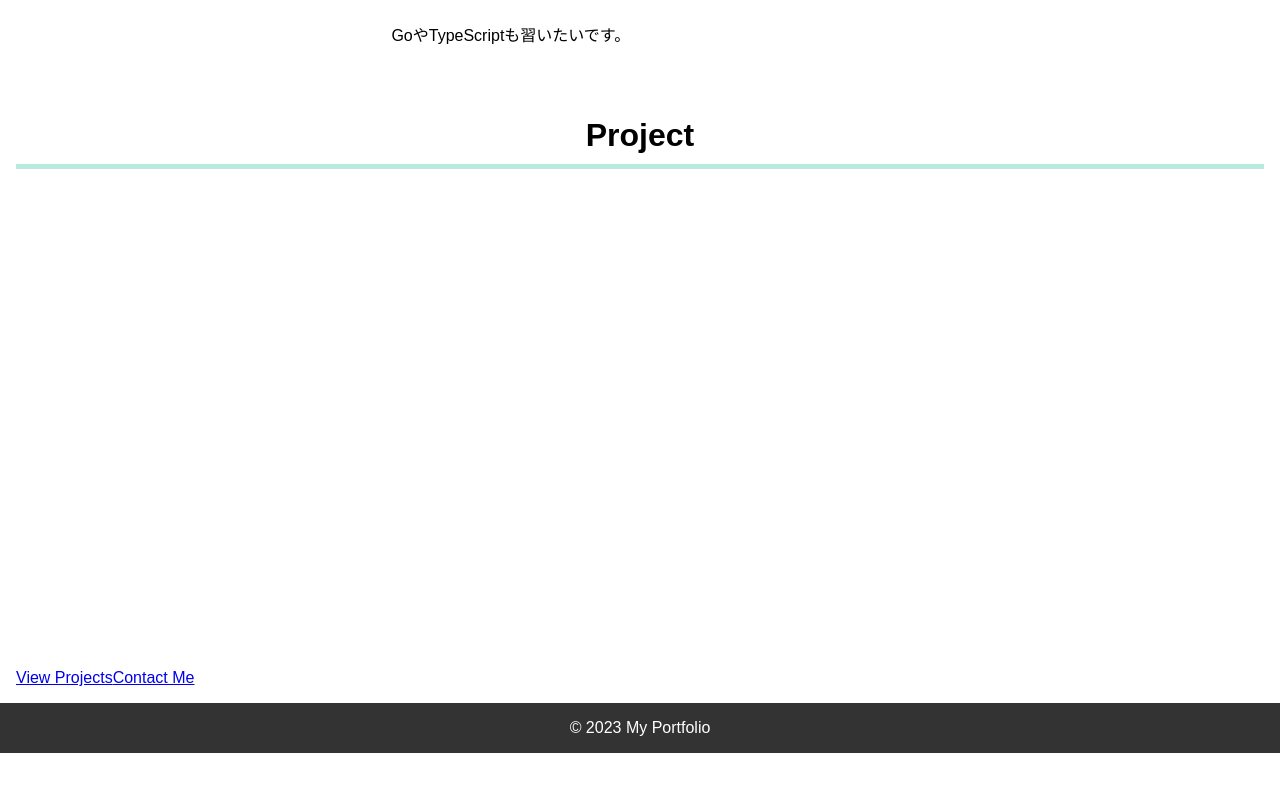
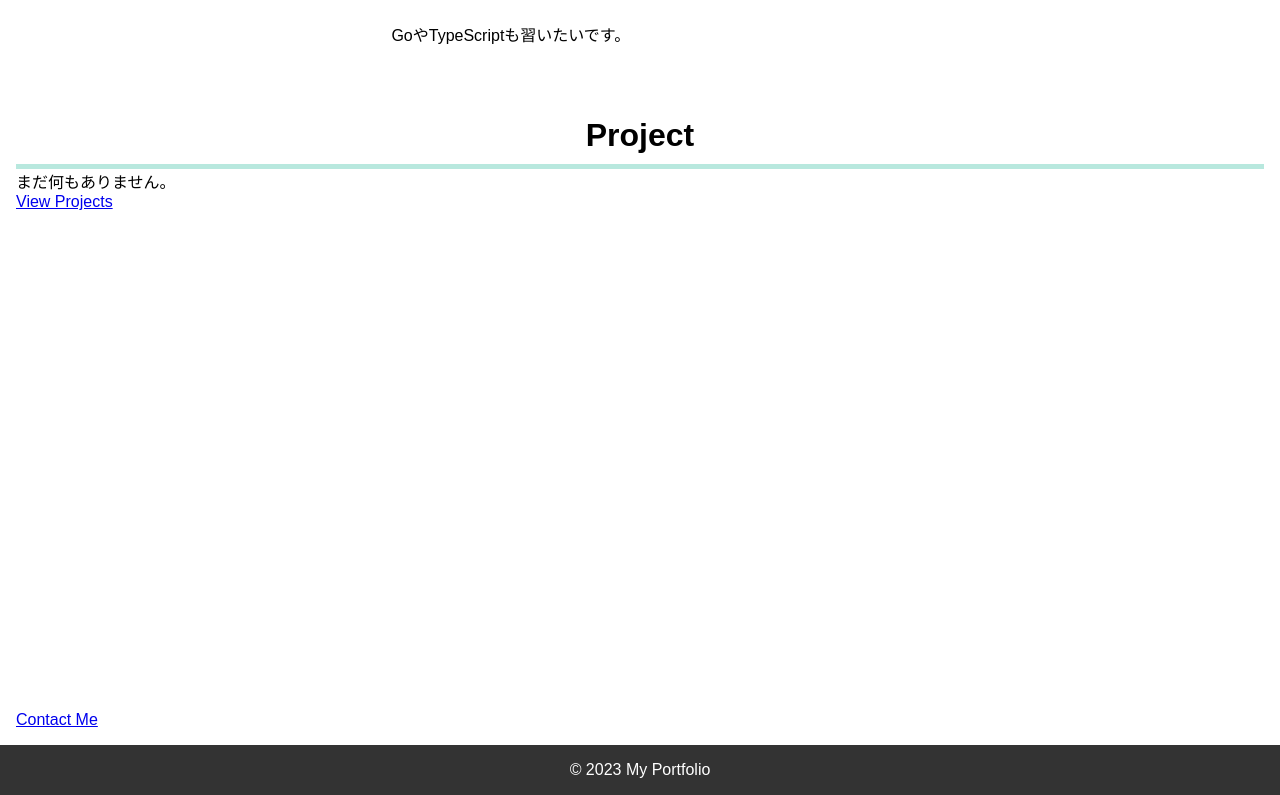
Before and after one commit to Ryoichi1222/Nuxt-portfolio, a Nuxt app: page / in a window 1280 px wide. Shown: the part 1230-2025 px from the top of the page. Before the commit the page ends 1983 px from the top, so only its background shows below. Built offline with nearby package versions, Linux system fonts and the light colour scheme.

Commit message:
index.vue

```diff
--- a/pages/index.vue
+++ b/pages/index.vue
@@ -33,8 +33,9 @@
     </div>
     <div class="project">
       <h1>Project</h1>
+      <p>まだ何もありません。</p>
+      <nuxt-link to="/projects">View Projects</nuxt-link>
     </div>
-    <nuxt-link to="/projects">View Projects</nuxt-link>
     <nuxt-link to="/contact">Contact Me</nuxt-link>
   </div>
 </template>
```
